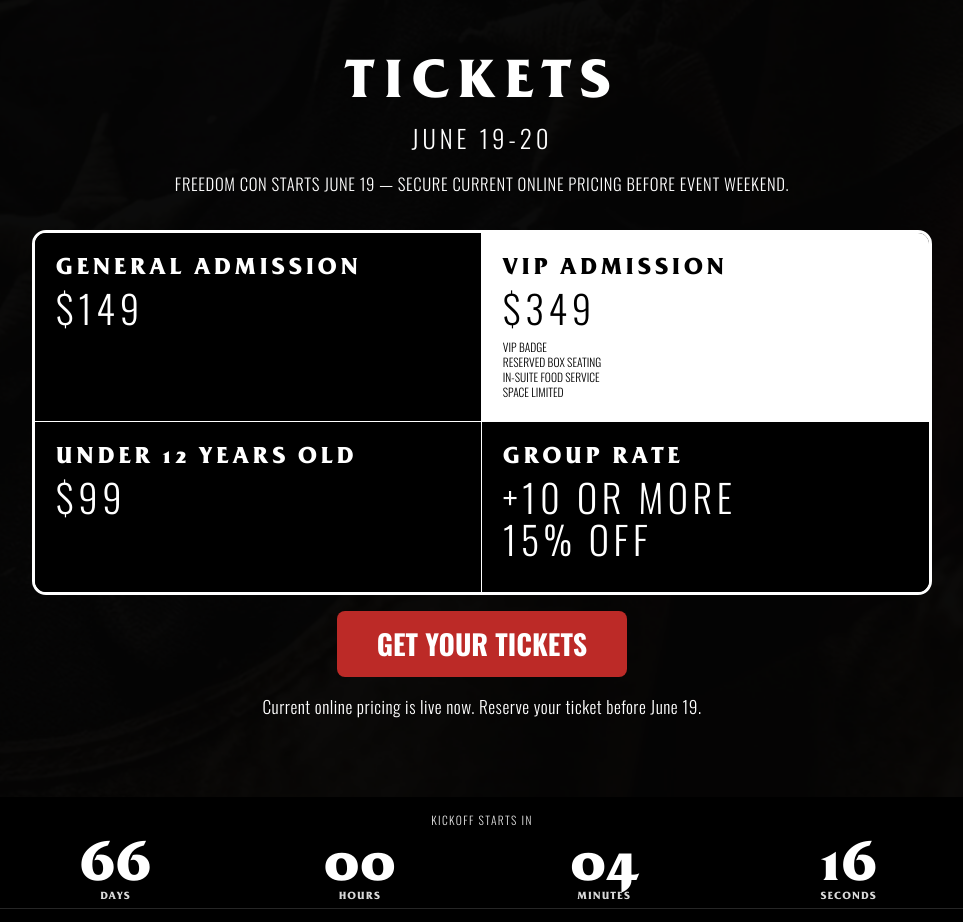
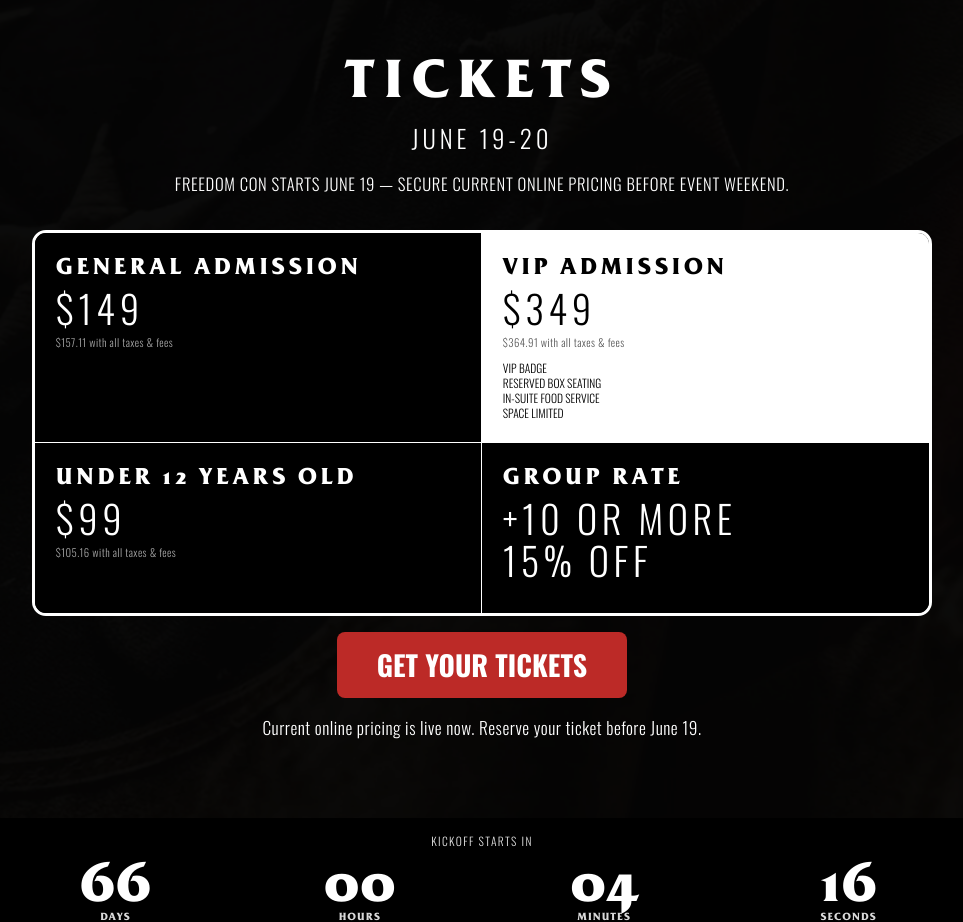
Before and after one commit to tylerthibault/freedomcon, a Flask app: page /tickets in a window 1280 px wide. Shown: the part 475-1397 px from the top of the page, without its empty margins (158-1121 px from the left). Run offline with Flask 3, Linux system fonts and the light colour scheme; some libraries are stand-ins or nearby versions.

Commit message:
updated prices with total prices

```diff
--- a/src/data/tickets.py
+++ b/src/data/tickets.py
@@ -10,12 +10,14 @@ ticket_prices = [
     {
         "name": "General Admission",
         "price": "$149",
+        "tax_total": "$157.11 with all taxes & fees",
         "notes": [],
         "highlight": False,
     },
     {
         "name": "VIP Admission",
         "price": "$349",
+        "tax_total": "$364.91 with all taxes & fees",
         "notes": [
             "VIP badge",
             "Reserved box seating",
@@ -27,12 +29,14 @@ ticket_prices = [
     {
         "name": "Under 12 Years Old",
         "price": "$99",
+        "tax_total": "$105.16 with all taxes & fees",
         "notes": [],
         "highlight": False,
     },
     {
         "name": "Group Rate",
         "price": "+10 or more\n15% off",
+        "tax_total": None,
         "notes": [],
         "highlight": False,
     },
--- a/src/static/css/components/tickets.css
+++ b/src/static/css/components/tickets.css
@@ -137,6 +137,14 @@
     font-size: clamp(1.8rem, 3vw, 2.6rem);
 }
 
+.ticket-card__tax-total {
+    margin: 0.3rem 0 0;
+    font-size: clamp(0.68rem, 0.85vw, 0.82rem);
+    letter-spacing: 0.04em;
+    opacity: 0.65;
+    text-transform: none;
+}
+
 .ticket-card__notes {
     list-style: none;
     margin: 0.7rem 0 0;
--- a/src/templates/public/tickets/index.html
+++ b/src/templates/public/tickets/index.html
@@ -35,6 +35,9 @@
 				<article class="ticket-card{% if ticket.highlight %} ticket-card--highlight{% endif %}" role="listitem">
 					<h3 class="ticket-card__name">{{ ticket.name }}</h3>
 					<p class="ticket-card__price">{{ ticket.price|replace('\n', '<br>')|safe }}</p>
+					{% if ticket.tax_total %}
+					<p class="ticket-card__tax-total">{{ ticket.tax_total }}</p>
+					{% endif %}
 					{% if ticket.notes and ticket.notes|length %}
 					<ul class="ticket-card__notes" aria-label="{{ ticket.name }} benefits">
 						{% for note in ticket.notes %}
```
